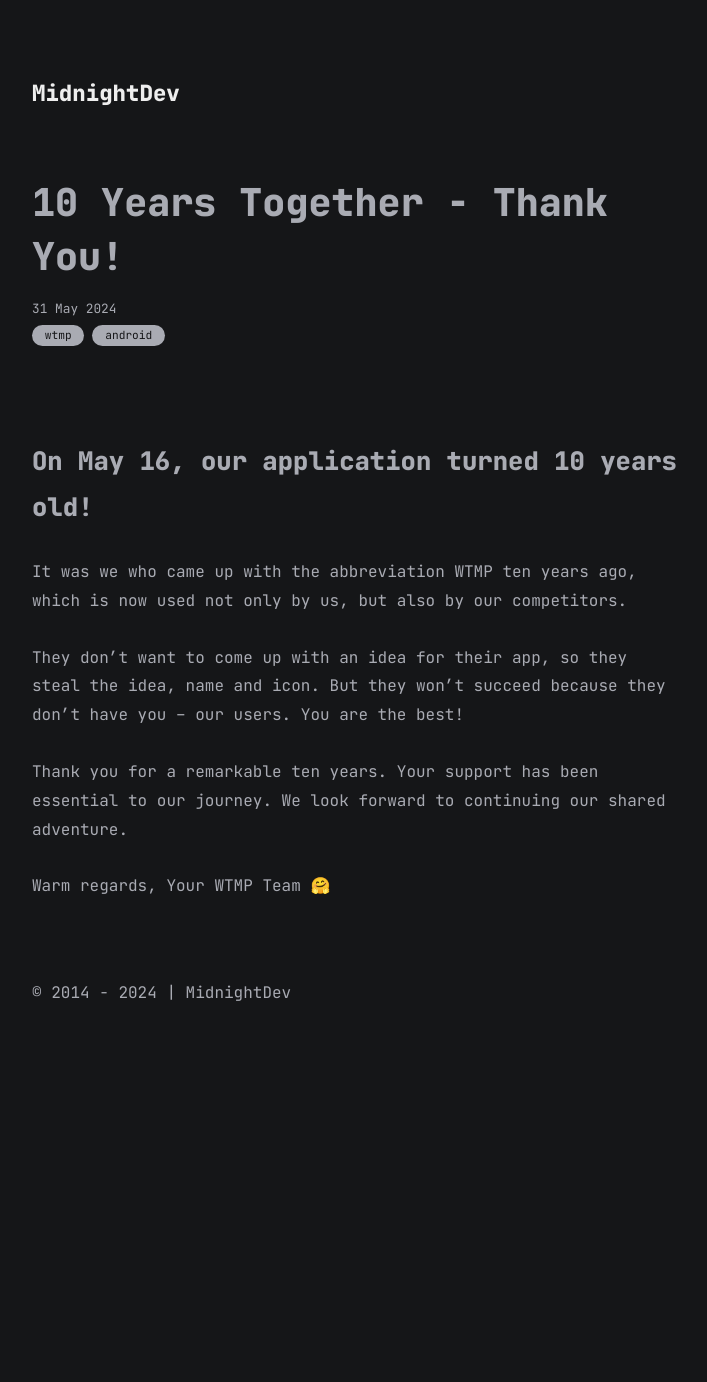
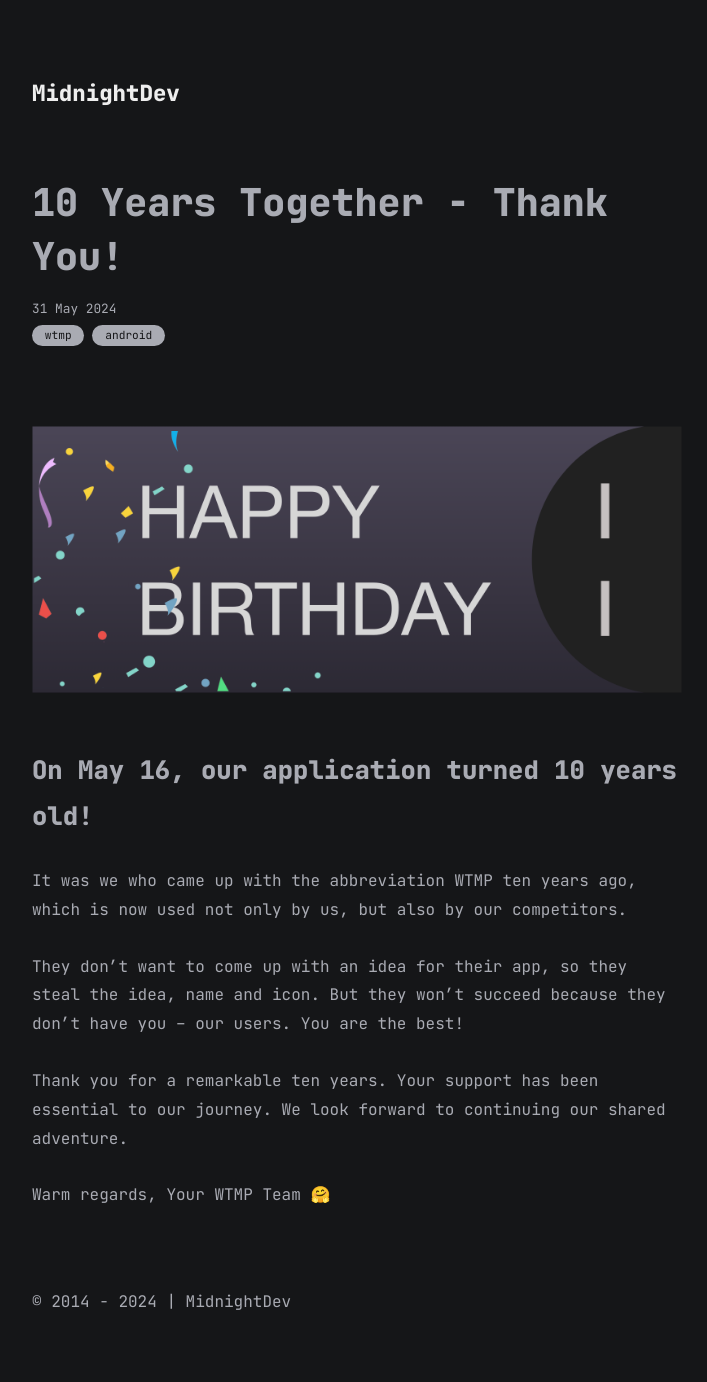
Before and after one commit to mdnghtdv/mdnghtdv.github.io, a Jekyll site: the page built from all_collections/_posts/2024-05-31-wtmp-ten-years.md, in a window 1280 px wide. Shown: the whole page, without its empty margins (283-990 px from the left). Built offline with Jekyll 4.4.1, drawn with Linux system fonts in a browser that asks for light colours; before the commit the page ends 1073 px from its top, so only the background shows below that.

Commit message:
Update 2024-05-31-wtmp-ten-years.md

```diff
--- a/all_collections/_posts/2024-05-31-wtmp-ten-years.md
+++ b/all_collections/_posts/2024-05-31-wtmp-ten-years.md
@@ -4,6 +4,8 @@
 date: 2024-05-31
 categories: [wtmp, android]
 ---
+
+![birthday](https://raw.githubusercontent.com/mdnghtdv/mdnghtdv.github.io/main/assets/images/birthday.png)
 
 ### On May 16, our application turned 10 years old!
 
```
